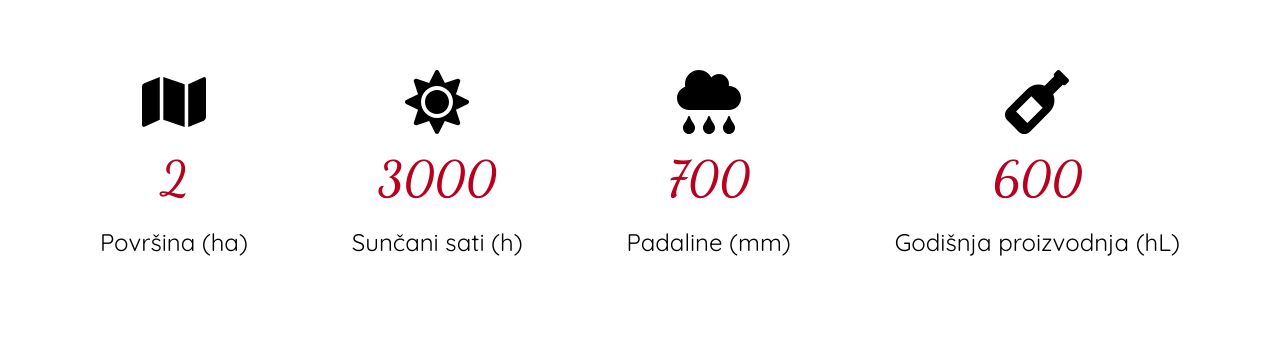
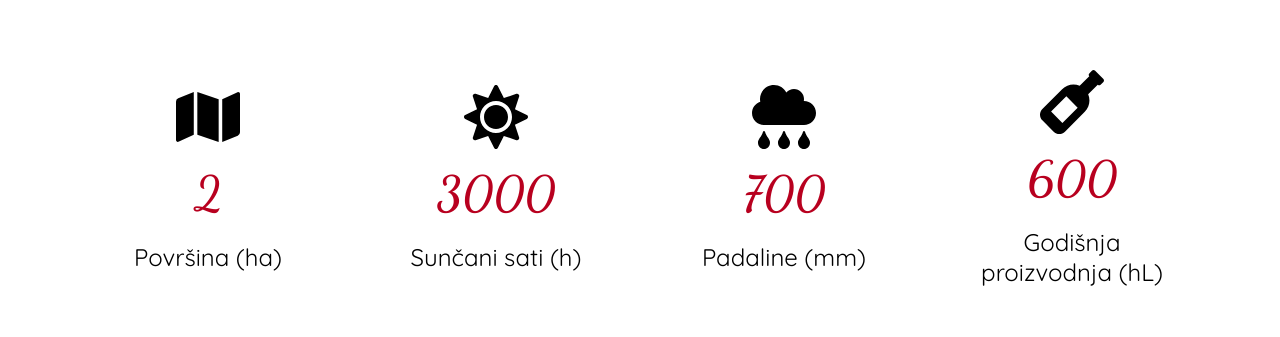
Before and after one commit to kramlj00/VinumBibens, a Next.js app: page / in a window 1280 px wide. Shown: the part 1509-1846 px from the top of the page. Built offline with nearby package versions, Linux system fonts and the light colour scheme.

Commit message:
Changed favicon

```diff
--- a/components/HomeCard/homeCard.module.scss
+++ b/components/HomeCard/homeCard.module.scss
@@ -84,16 +84,26 @@
 }
 
 .countUpSection {
+  margin: auto;
   display: flex;
   justify-content: space-between;
   padding: 0px 100px;
   margin-bottom: 100px;
+  flex-wrap: wrap;
+  row-gap: 40px;
+  align-items: center;
+
+  @media screen and (max-width: $desktop) {
+    padding: 0px;
+    width: 90%;
+  }
 
   .countUpItem {
     display: flex;
     flex-direction: column;
     align-items: center;
     justify-content: space-between;
+    margin: auto;
 
     .iconContainer {
       font-size: $font-size-title;
@@ -103,9 +113,11 @@
       color: $color-red-20;
     }
     .numberDescription {
-        padding-top: 20px;
-        font-family: $font-family-main;
-        font-size: $font-size-medium-large;
+      padding-top: 20px;
+      font-family: $font-family-main;
+      font-size: $font-size-medium-large;
+      width: 190px;
+      text-align: center;
     }
   }
 }
```
Also changed, not shown: 1 other file (tests, documents, lock files or other folders).
